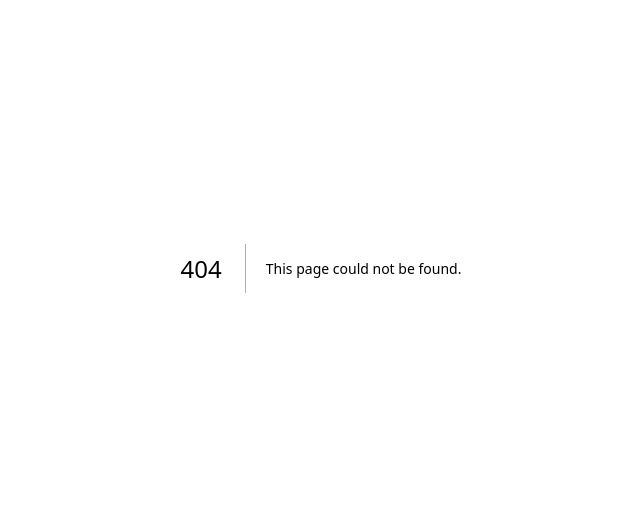
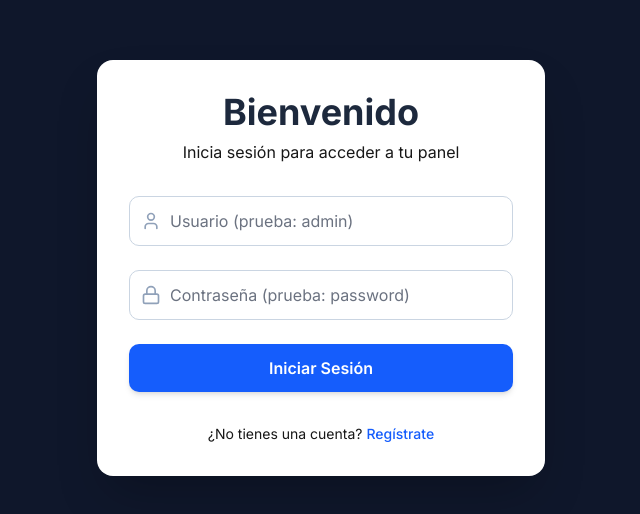
Before and after one commit to aresrc/gestion-pedidos-frontend, a Next.js app: page /login in a window 1280 px wide. Before the commit this address had no page. Shown: the part 132-646 px from the top of the page, without its empty margins (319-959 px from the left). Built offline with nearby package versions, Linux system fonts and the light colour scheme.

Commit message:
Por si las dudas

```diff
--- a/src/app/globals.css
+++ b/src/app/globals.css
@@ -44,14 +44,14 @@
   --radius-lg: var(--radius);
   --radius-xl: calc(var(--radius) + 4px);
 }
-/*
+
 @media (prefers-color-scheme: dark) {
   :root {
     --background: #0a0a0a;
     --foreground: #ededed;
   }
 }
-*/
+
 
 input,
 select,
--- /dev/null
+++ b/src/app/login/page.tsx
@@ -0,0 +1,131 @@
+'use client';
+
+import { useState } from 'react';
+import { Lock, User } from 'lucide-react';
+
+// Simula una función de login. En una aplicación real, esto haría una llamada a tu API.
+const fakeLogin = async (username: string, password: string) => {
+  return new Promise((resolve, reject) => {
+    setTimeout(() => {
+      if (username === 'admin' && password === 'password') {
+        // En un caso real, aquí recibirías un token y lo guardarías
+        // Por ejemplo, en una cookie para que el middleware lo lea.
+        document.cookie = "auth_token=fake-jwt-token; path=/; max-age=3600"; // Expira en 1 hora
+        resolve({ success: true });
+      } else {
+        reject({ success: false, message: 'Usuario o contraseña incorrectos.' });
+      }
+    }, 1000);
+  });
+};
+
+
+export default function App() {
+  const [username, setUsername] = useState('');
+  const [password, setPassword] = useState('');
+  const [error, setError] = useState('');
+  const [loading, setLoading] = useState(false);
+
+interface LoginError {
+    success: boolean;
+    message: string;
+}
+
+interface LoginResponse {
+    success: boolean;
+}
+
+    const handleSubmit = async (e: React.FormEvent<HTMLFormElement>) => {
+        e.preventDefault();
+        setError('');
+        setLoading(true);
+
+        try {
+            await fakeLogin(username, password);
+            // Si el login es exitoso, el middleware se encargará de redirigir
+            // o puedes forzar una recarga para que el middleware actúe.
+            window.location.href = '/dashboard';
+        } catch (err: unknown) {
+            setError(err instanceof Error ? err.message :
+                            (err as LoginError)?.message || 'An error occurred');
+        } finally {
+            setLoading(false);
+        }
+    };
+
+  return (
+    <div className="flex items-center justify-center min-h-screen bg-slate-900 font-sans">
+      <div className="w-full max-w-md p-8 space-y-8 bg-white rounded-2xl shadow-2xl">
+
+        <div className="text-center">
+          <h1 className="text-4xl font-bold text-slate-800">Bienvenido</h1>
+          <p className="mt-2 text-slate-500">Inicia sesión para acceder a tu panel</p>
+        </div>
+
+        {error && (
+          <div className="p-3 text-sm text-center text-red-800 bg-red-100 border border-red-200 rounded-lg" role="alert">
+            {error}
+          </div>
+        )}
+
+        <form className="space-y-6" onSubmit={handleSubmit}>
+          {/* Campo de Usuario */}
+          <div className="relative">
+            <div className="absolute top-0 left-0 flex items-center h-full pl-3 pointer-events-none">
+              <User className="w-5 h-5 text-slate-400" />
+            </div>
+            <input
+              type="text"
+              id="username"
+              value={username}
+              onChange={(e) => setUsername(e.target.value)}
+              className="w-full py-3 pl-10 pr-4 text-slate-800 bg-slate-50 border border-slate-300 rounded-lg focus:outline-none focus:ring-2 focus:ring-blue-500 focus:border-transparent transition"
+              placeholder="Usuario (prueba: admin)"
+              required
+            />
+          </div>
+
+          {/* Campo de Contraseña */}
+          <div className="relative">
+             <div className="absolute top-0 left-0 flex items-center h-full pl-3 pointer-events-none">
+              <Lock className="w-5 h-5 text-slate-400" />
+            </div>
+            <input
+              type="password"
+              id="password"
+              value={password}
+              onChange={(e) => setPassword(e.target.value)}
+              className="w-full py-3 pl-10 pr-4 text-slate-800 bg-slate-50 border border-slate-300 rounded-lg focus:outline-none focus:ring-2 focus:ring-blue-500 focus:border-transparent transition"
+              placeholder="Contraseña (prueba: password)"
+              required
+            />
+          </div>
+
+          {/* Botón de Login */}
+          <div>
+            <button
+              type="submit"
+              disabled={loading}
+              className="w-full py-3 font-semibold text-white bg-blue-600 rounded-lg shadow-md hover:bg-blue-700 focus:outline-none focus:ring-2 focus:ring-blue-500 focus:ring-opacity-75 transition-transform transform hover:scale-105 disabled:bg-slate-400 disabled:cursor-not-allowed"
+            >
+              {loading ? (
+                <div className="flex items-center justify-center">
+                  <svg className="w-5 h-5 mr-3 -ml-1 text-white animate-spin" xmlns="http://www.w3.org/2000/svg" fill="none" viewBox="0 0 24 24">
+                    <circle className="opacity-25" cx="12" cy="12" r="10" stroke="currentColor" strokeWidth="4"></circle>
+                    <path className="opacity-75" fill="currentColor" d="M4 12a8 8 0 018-8V0C5.373 0 0 5.373 0 12h4zm2 5.291A7.962 7.962 0 014 12H0c0 3.042 1.135 5.824 3 7.938l3-2.647z"></path>
+                  </svg>
+                  Procesando...
+                </div>
+              ) : 'Iniciar Sesión'}
+            </button>
+          </div>
+        </form>
+
+        <p className="text-sm text-center text-slate-500">
+          ¿No tienes una cuenta? <a href="#" className="font-medium text-blue-600 hover:underline">Regístrate</a>
+        </p>
+
+      </div>
+    </div>
+  );
+}
--- a/src/app/page.tsx
+++ b/src/app/page.tsx
@@ -7,7 +7,7 @@ export default function HomePage() {
       <h1 className="text-4xl font-bold mb-4">¡Bienvenido al Gestor de Pedidos!</h1>
       <p className="text-lg font-bold mb-8">La Casita D. Picarón</p>
       <Link
-        href="/dashboard"
+        href="/login"
         className="bg-white text-blue-500 px-6 py-3 rounded-lg text-lg font-semibold hover:bg-gray-200"
       >
         Go to Dashboard
--- a/src/components/Navbar.tsx
+++ b/src/components/Navbar.tsx
@@ -1,15 +1,28 @@
-
 'use client';
 
 import React from 'react';
+import { useRouter } from 'next/navigation';
 
 const Navbar = () => {
+  // Llama al hook en el nivel superior del componente
+  const router = useRouter();
+
+  const handleLogout = () => {
+    // Ahora puedes usar el objeto 'router' que ya obtuviste
+
+    // 1. Elimina la cookie de autenticación.
+    document.cookie = 'auth_token=; path=/; expires=Thu, 01 Jan 1970 00:00:00 GMT';
+
+    // 2. Redirige al usuario a la página de login.
+    router.push('/login');
+  };
+
   return (
     <nav className="bg-white shadow p-4 flex justify-between items-center fixed top-0 left-64 right-0 z-10">
-      <div className="text-xl font-semibold text-gray-900">Bienvenido al Gestor de Pedidos!</div>
+      <div className="text-xl font-semibold text-gray-900">¡Bienvenido al Gestor de Pedidos!</div>
       <div className="flex items-center">
         <span className="mr-4 text-gray-900">UsuarioEjemplo</span>
-        <button className="bg-red-500 text-white px-4 py-2 rounded hover:bg-red-600">
+        <button onClick={handleLogout} className="bg-red-500 text-white px-4 py-2 rounded hover:bg-red-600">
           Logout
         </button>
       </div>
--- /dev/null
+++ b/src/middleware.ts
@@ -0,0 +1,56 @@
+import { NextResponse } from 'next/server';
+import type { NextRequest } from 'next/server';
+
+// Este middleware se ejecutará para cada ruta que coincida con el "matcher".
+// Se cambia a un "export default" para asegurar la compatibilidad.
+export default function middleware(request: NextRequest) {
+  // 1. Extraer la cookie de autenticación del request.
+  const authToken = request.cookies.get('auth_token')?.value;
+
+  // 2. Obtener la URL a la que el usuario intenta acceder.
+  const { pathname } = request.nextUrl;
+
+  // 3. Definir las rutas protegidas (en este caso, solo '/dashboard').
+  const isProtectedRoute = pathname.startsWith('/dashboard');
+
+  // Lógica de redirección:
+  // Si el usuario intenta acceder a una ruta protegida y NO tiene un token...
+  if (isProtectedRoute && !authToken) {
+    // ...redirigirlo a la página de login.
+    // Creamos una nueva URL absoluta para la redirección.
+    const loginUrl = new URL('/login', request.url);
+    console.log('Middleware: No autorizado. Redirigiendo a /login');
+    return NextResponse.redirect(loginUrl);
+  }
+
+  // Si el usuario ya está autenticado (tiene un token) e intenta ir a /login...
+  if (authToken && pathname.startsWith('/login')) {
+    // ...redirigirlo directamente al dashboard.
+    const dashboardUrl = new URL('/dashboard', request.url);
+    console.log('Middleware: Ya autenticado. Redirigiendo a /dashboard');
+    return NextResponse.redirect(dashboardUrl);
+  }
+
+  // Si ninguna de las condiciones anteriores se cumple, permitir que la petición continúe.
+  return NextResponse.next();
+}
+
+// El "matcher" le dice a Next.js en qué rutas específicas debe ejecutarse este middleware.
+// Esto evita que se ejecute en rutas innecesarias como las de assets (_next/static)
+// o archivos de imágenes, mejorando el rendimiento.
+export const config = {
+  matcher: [
+    /*
+     * Coincide con todas las rutas de request excepto por las que empiezan con:
+     * - api (rutas de API)
+     * - _next/static (archivos estáticos)
+     * - _next/image (imágenes optimizadas)
+     * - favicon.ico (el ícono de la página)
+     */
+    '/((?!api|_next/static|_next/image|favicon.ico).*)',
+    // Aplicamos el middleware a la raíz y a la ruta de dashboard
+    '/',
+    '/dashboard/:path*',
+    '/login',
+  ],
+};
```
Also changed, not shown: 1 other file (tests, documents, lock files or other folders).
